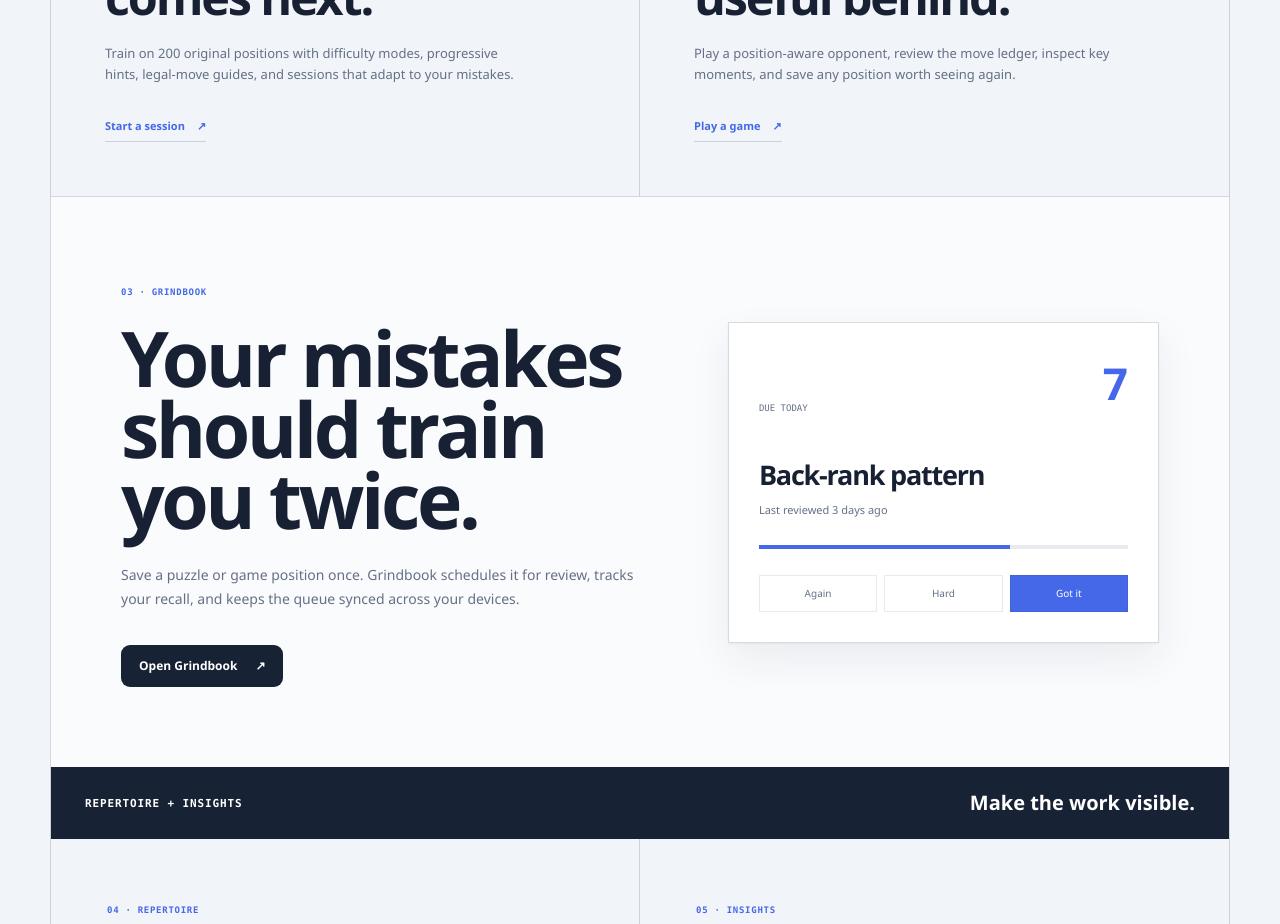
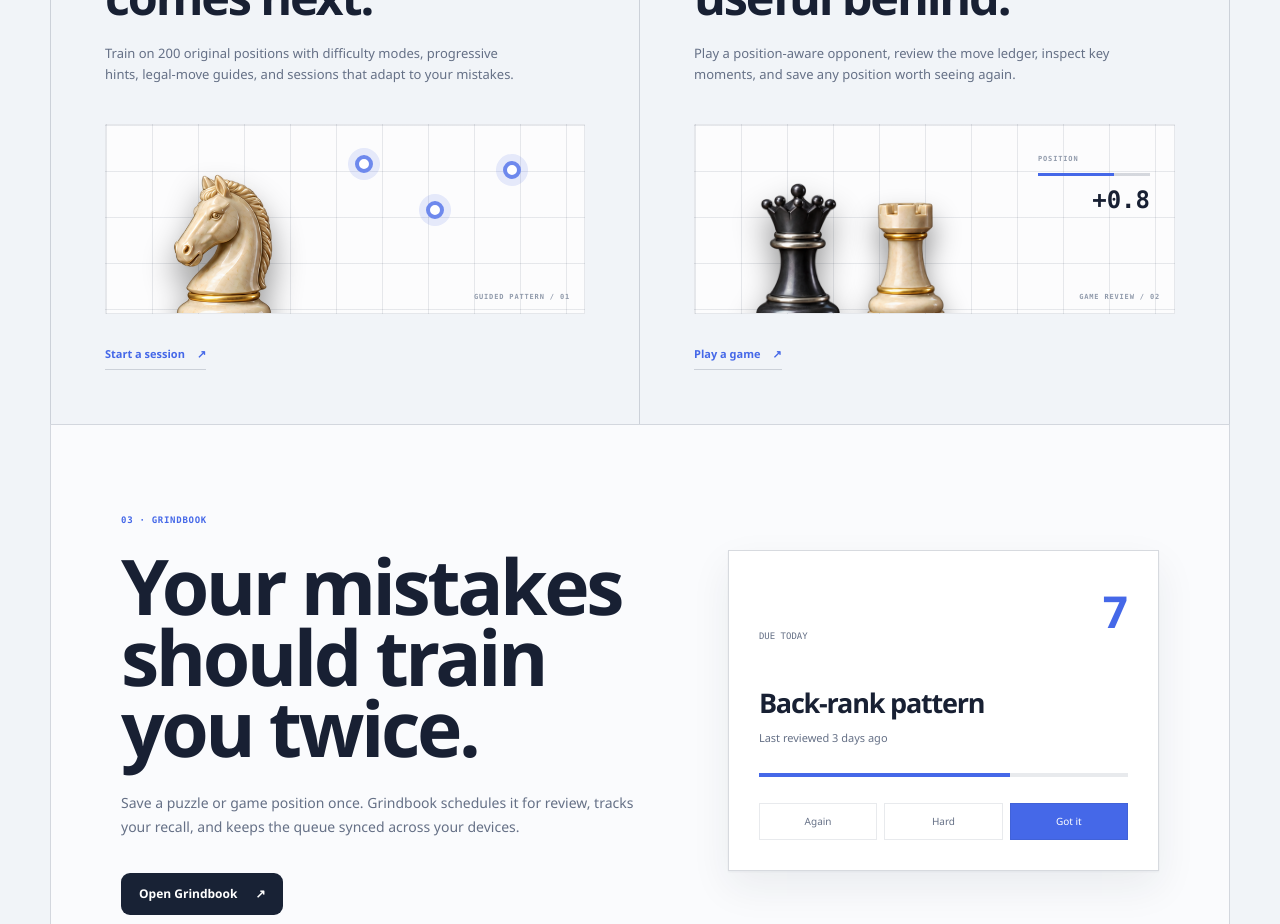
Before and after one commit to shubhambhar007/ChessGrind, a Next.js app: page / in a window 1280 px wide. Shown: the part 1540-2464 px from the top of the page. Built offline with nearby package versions, Linux system fonts and the light colour scheme; no server answers.

Commit message:
Add restrained feature visuals

```diff
--- a/app/globals.css
+++ b/app/globals.css
@@ -658,6 +658,97 @@ button:focus-visible {
 .cg-editorial-product-grid article > div { display: flex; justify-content: space-between; color: var(--secondary); font: 9px var(--font-score); text-transform: uppercase; }
 .cg-editorial-product-grid h2 { max-width: 430px; margin: 70px 0 0; font-size: clamp(34px, 3.8vw, 52px); line-height: 0.98; }
 .cg-editorial-product-grid p { max-width: 430px; margin: 22px 0 0; color: var(--secondary); font-size: 13px; line-height: 1.65; }
+
+.cg-editorial-product-visual {
+  position: relative;
+  height: 190px;
+  margin-top: 38px;
+  overflow: hidden;
+  border: 1px solid var(--line);
+  background:
+    linear-gradient(var(--line) 1px, transparent 1px),
+    linear-gradient(90deg, var(--line) 1px, transparent 1px),
+    color-mix(in srgb, var(--surface) 76%, var(--background));
+  background-size: 46px 46px;
+}
+
+.cg-editorial-product-visual > span {
+  position: absolute;
+  right: 14px;
+  bottom: 12px;
+  color: var(--tertiary);
+  font: 700 7px var(--font-score);
+  letter-spacing: 0.12em;
+}
+
+.cg-editorial-product-visual-train > img {
+  position: absolute;
+  z-index: 2;
+  bottom: -29px;
+  left: 22px;
+  width: 190px;
+  height: 190px;
+  object-fit: contain;
+  filter: drop-shadow(0 18px 16px rgba(0, 0, 0, 0.42));
+}
+
+.cg-product-move {
+  position: absolute;
+  width: 18px;
+  height: 18px;
+  border: 4px solid color-mix(in srgb, var(--accent) 78%, white);
+  border-radius: 50%;
+  background: var(--surface);
+  box-shadow: 0 0 0 7px color-mix(in srgb, var(--accent) 13%, transparent);
+}
+
+.cg-product-move-one { top: 30px; left: 52%; }
+.cg-product-move-two { top: 76px; left: 67%; }
+.cg-product-move-three { top: 36px; left: 83%; }
+
+.cg-editorial-product-visual-play > img {
+  position: absolute;
+  bottom: -26px;
+  width: 170px;
+  height: 170px;
+  object-fit: contain;
+  filter: drop-shadow(0 18px 16px rgba(0, 0, 0, 0.44));
+}
+
+.cg-product-piece-black { left: 18px; z-index: 2; }
+.cg-product-piece-white { left: 126px; z-index: 1; transform: scale(0.88); }
+
+.cg-product-eval {
+  position: absolute;
+  top: 30px;
+  right: 24px;
+  width: 112px;
+}
+
+.cg-product-eval::before {
+  display: block;
+  margin-bottom: 10px;
+  color: var(--tertiary);
+  font: 700 7px var(--font-score);
+  letter-spacing: 0.12em;
+  content: "POSITION";
+}
+
+.cg-product-eval i {
+  display: block;
+  width: 100%;
+  height: 3px;
+  background: linear-gradient(90deg, var(--accent) 0 68%, var(--line-strong) 68%);
+}
+
+.cg-product-eval strong {
+  display: block;
+  margin-top: 10px;
+  color: var(--text);
+  font-size: 24px;
+  text-align: right;
+}
+
 .cg-editorial-product-grid a,
 .cg-editorial-lab-grid a { display: inline-flex; gap: 12px; margin-top: 32px; border-bottom: 1px solid var(--line-strong); padding-bottom: 7px; color: var(--accent); font-size: 11px; font-weight: 700; }
 
@@ -745,6 +836,12 @@ button:focus-visible {
   .cg-editorial-lab-grid article:last-child { border-bottom: 0; }
   .cg-editorial-product-grid h2,
   .cg-editorial-lab-grid h2 { margin-top: 48px; }
+  .cg-editorial-product-visual { height: 172px; margin-top: 32px; }
+  .cg-editorial-product-visual-train > img { left: 8px; width: 175px; height: 175px; }
+  .cg-editorial-product-visual-play > img { width: 155px; height: 155px; }
+  .cg-product-piece-black { left: 0; }
+  .cg-product-piece-white { left: 90px; }
+  .cg-product-eval { right: 14px; width: 92px; }
   .cg-editorial-memory { padding: 62px 22px; gap: 45px; }
   .cg-editorial-memory-copy h2 { font-size: 51px; }
   .cg-editorial-final { padding: 90px 22px; }
--- a/app/page.tsx
+++ b/app/page.tsx
@@ -36,6 +36,29 @@ const PRODUCTS = [
     href: "/play", action: "Play a game",
   },
 ] as const;
+
+function ProductVisual({ type }: { type: "train" | "play" }) {
+  if (type === "train") {
+    return (
+      <div className="cg-editorial-product-visual cg-editorial-product-visual-train" aria-hidden="true">
+        <Image src="/pieces/luxe-v2/wN.png" alt="" width={362} height={362} unoptimized />
+        <i className="cg-product-move cg-product-move-one" />
+        <i className="cg-product-move cg-product-move-two" />
+        <i className="cg-product-move cg-product-move-three" />
+        <span>GUIDED PATTERN / 01</span>
+      </div>
+    );
+  }
+
+  return (
+    <div className="cg-editorial-product-visual cg-editorial-product-visual-play" aria-hidden="true">
+      <Image src="/pieces/luxe-v2/bQ.png" alt="" width={362} height={362} unoptimized className="cg-product-piece-black" />
+      <Image src="/pieces/luxe-v2/wR.png" alt="" width={362} height={362} unoptimized className="cg-product-piece-white" />
+      <div className="cg-product-eval"><i /><strong>+0.8</strong></div>
+      <span>GAME REVIEW / 02</span>
+    </div>
+  );
+}
 
 export default function LandingPage() {
   return (
@@ -88,7 +111,9 @@ export default function LandingPage() {
           {PRODUCTS.map((product) => (
             <article key={product.number}>
               <div><span>{product.number}</span><small>{product.name}</small></div><h2>{product.title}</h2>
-              <p>{product.body}</p><Link href={product.href}>{product.action} <span aria-hidden="true">↗</span></Link>
+              <p>{product.body}</p>
+              <ProductVisual type={product.number === "01" ? "train" : "play"} />
+              <Link href={product.href}>{product.action} <span aria-hidden="true">↗</span></Link>
             </article>
           ))}
         </div>
```
